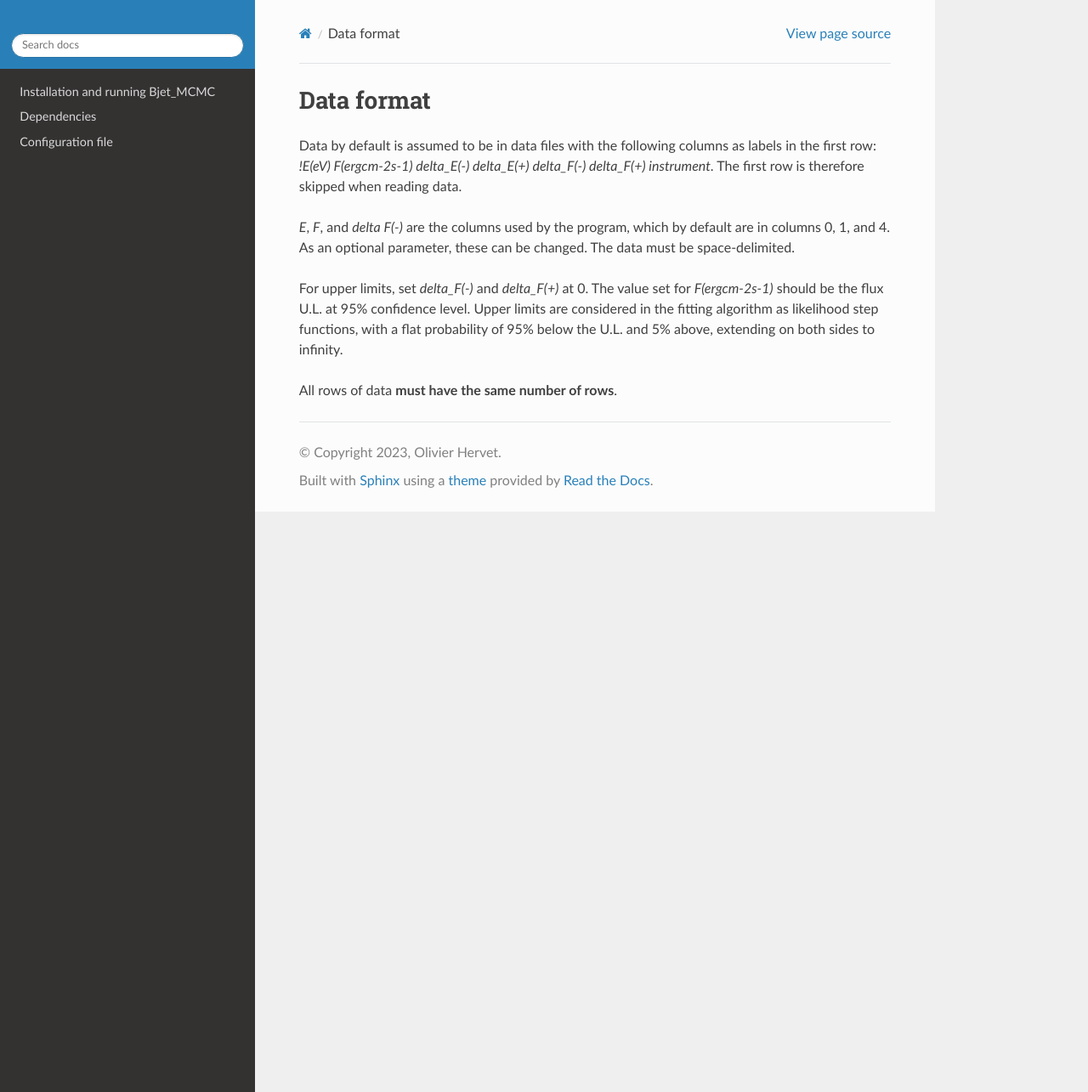
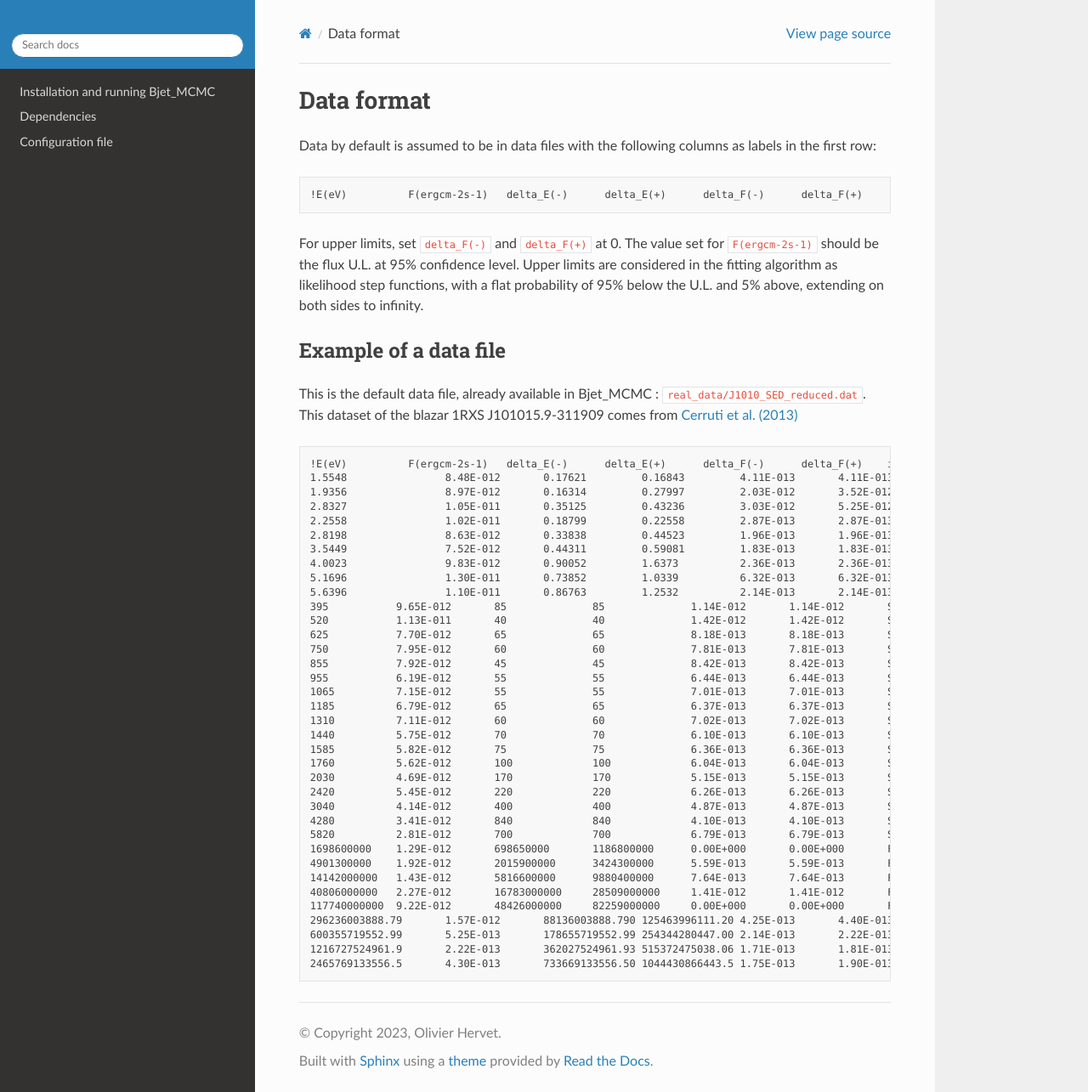
Before and after one commit to Ohervet/Bjet_MCMC, a Sphinx documentation site: the page built from docs/source/data_format.rst, in a window 1280 px wide and 1285 px high. Shown: the whole window at 85% size. Built offline with Sphinx 7.4.7 and the Read the Docs theme 2.0.0, drawn with Linux system fonts in a browser that asks for light colours.

Commit message:
Update data_format.rst

```diff
--- a/docs/source/data_format.rst
+++ b/docs/source/data_format.rst
@@ -1,13 +1,53 @@
 Data format
 ===========
 
-Data by default is assumed to be in data files with the following columns as labels in the first row:
-`!E(eV)		F(ergcm-2s-1)	delta_E(-)	delta_E(+)	delta_F(-)	delta_F(+)	instrument`.
-The first row is therefore skipped when reading data.
+Data by default is assumed to be in data files with the following columns as labels in the first row::
 
-`E`, `F`, and `delta F(-)` are the columns used by the program, which by default are in columns 0, 1, and 4.
-As an optional parameter, these can be changed. The data must be space-delimited.
+!E(eV)		F(ergcm-2s-1)	delta_E(-)	delta_E(+)	delta_F(-)	delta_F(+)	instrument
 
-For upper limits, set `delta_F(-)`	and `delta_F(+)` at 0. The value set for `F(ergcm-2s-1)` should be the flux U.L. at 95% confidence level. Upper limits are considered in the fitting algorithm as likelihood step functions, with a flat probability of 95% below the U.L. and 5% above, extending on both sides to infinity.
 
-All rows of data **must have the same number of rows**.
+For upper limits, set ``delta_F(-)``	and ``delta_F(+)`` at 0. The value set for ``F(ergcm-2s-1)`` should be the flux U.L. at 95% confidence level. Upper limits are considered in the fitting algorithm as likelihood step functions, with a flat probability of 95% below the U.L. and 5% above, extending on both sides to infinity.
+
+Example of a data file
+----------------------
+
+This is the default data file, already available in Bjet_MCMC : ``real_data/J1010_SED_reduced.dat``.
+This dataset of the blazar 1RXS J101015.9-311909 comes from  `Cerruti et al. (2013) <https://www.aanda.org/articles/aa/full_html/2013/10/aa20963-12/aa20963-12.html>`_ ::
+
+
+  !E(eV)          F(ergcm-2s-1)   delta_E(-)      delta_E(+)      delta_F(-)      delta_F(+)	instrument
+  1.5548		8.48E-012	0.17621		0.16843		4.11E-013	4.11E-013	ATOM
+  1.9356		8.97E-012	0.16314		0.27997		2.03E-012	3.52E-012	ATOM
+  2.8327		1.05E-011	0.35125		0.43236		3.03E-012	5.25E-012	ATOM
+  2.2558		1.02E-011	0.18799		0.22558		2.87E-013	2.87E-013	Swift-UVOT
+  2.8198		8.63E-012	0.33838		0.44523		1.96E-013	1.96E-013	Swift-UVOT
+  3.5449		7.52E-012	0.44311		0.59081		1.83E-013	1.83E-013	Swift-UVOT
+  4.0023		9.83E-012	0.90052		1.6373		2.36E-013	2.36E-013	Swift-UVOT
+  5.1696		1.30E-011	0.73852		1.0339		6.32E-013	6.32E-013	Swift-UVOT
+  5.6396		1.10E-011	0.86763		1.2532		2.14E-013	2.14E-013	Swift-UVOT
+  395		9.65E-012	85		85		1.14E-012	1.14E-012	Swift-XRT
+  520		1.13E-011	40		40		1.42E-012	1.42E-012	Swift-XRT
+  625		7.70E-012	65		65		8.18E-013	8.18E-013	Swift-XRT
+  750		7.95E-012	60		60		7.81E-013	7.81E-013	Swift-XRT
+  855		7.92E-012	45		45		8.42E-013	8.42E-013	Swift-XRT
+  955		6.19E-012	55		55		6.44E-013	6.44E-013	Swift-XRT
+  1065		7.15E-012	55		55		7.01E-013	7.01E-013	Swift-XRT
+  1185		6.79E-012	65		65		6.37E-013	6.37E-013	Swift-XRT
+  1310		7.11E-012	60		60		7.02E-013	7.02E-013	Swift-XRT
+  1440		5.75E-012	70		70		6.10E-013	6.10E-013	Swift-XRT
+  1585		5.82E-012	75		75		6.36E-013	6.36E-013	Swift-XRT
+  1760		5.62E-012	100		100		6.04E-013	6.04E-013	Swift-XRT
+  2030		4.69E-012	170		170		5.15E-013	5.15E-013	Swift-XRT
+  2420		5.45E-012	220		220		6.26E-013	6.26E-013	Swift-XRT
+  3040		4.14E-012	400		400		4.87E-013	4.87E-013	Swift-XRT
+  4280		3.41E-012	840		840		4.10E-013	4.10E-013	Swift-XRT
+  5820		2.81E-012	700		700		6.79E-013	6.79E-013	Swift-XRT
+  1698600000	1.29E-012	698650000	1186800000	0.00E+000	0.00E+000	Fermi-LAT
+  4901300000	1.92E-012	2015900000	3424300000	5.59E-013	5.59E-013	Fermi-LAT
+  14142000000	1.43E-012	5816600000	9880400000	7.64E-013	7.64E-013	Fermi-LAT
+  40806000000	2.27E-012	16783000000	28509000000	1.41E-012	1.41E-012	Fermi-LAT
+  117740000000	9.22E-012	48426000000	82259000000	0.00E+000	0.00E+000	Fermi-LAT
+  296236003888.79	1.57E-012	88136003888.790	125463996111.20	4.25E-013	4.40E-013	H.E.S.S.
+  600355719552.99	5.25E-013	178655719552.99	254344280447.00	2.14E-013	2.22E-013	H.E.S.S.
+  1216727524961.9	2.22E-013	362027524961.93	515372475038.06	1.71E-013	1.81E-013	H.E.S.S.
+  2465769133556.5	4.30E-013	733669133556.50	1044430866443.5	1.75E-013	1.90E-013	H.E.S.S.
```
